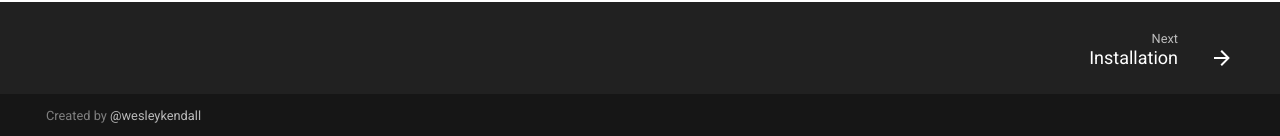
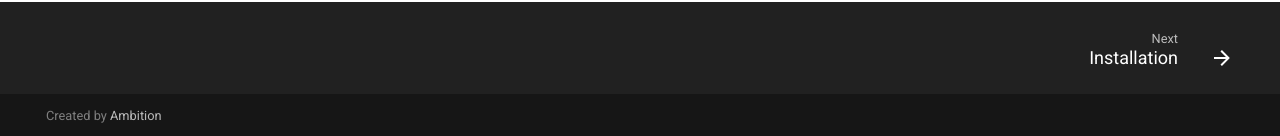
Before and after one commit to Opus10/django-pgbulk, an MkDocs documentation site: the page built from docs/index.md, in a window 1280 px wide and 900 px high, scrolled down 1294 px. Shown: the part 761-897 px from the top of the window. Built offline with MkDocs 1.6.1 and Material for MkDocs 9.7.7, drawn with Linux system fonts in a browser that asks for light colours; comment, search, counter and statistics services are not loaded.

Commit message:
Remove funding

```diff
--- a/docs/overrides/partials/copyright.html
+++ b/docs/overrides/partials/copyright.html
@@ -7,10 +7,10 @@
   {% if not config.extra.generator == false %}
     Created by
     <a
-      href="https://github.com/sponsors/wesleykendall"
+      href="https://github.com/AmbitionEng"
       target="_blank" rel="noopener"
     >
-      @wesleykendall
+      Ambition
     </a>
   {% endif %}
 </div>
```
Also changed, not shown: 1 other file.
